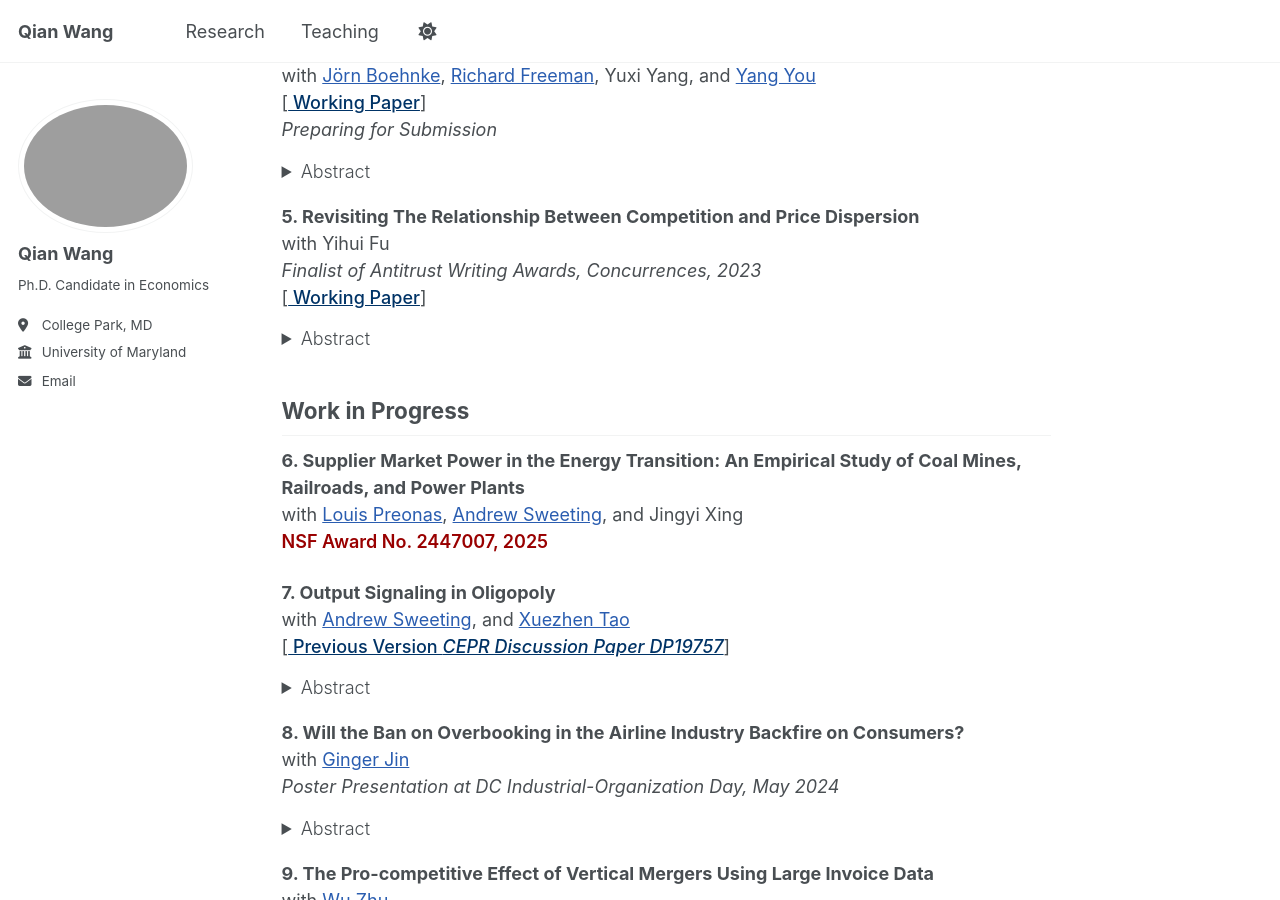
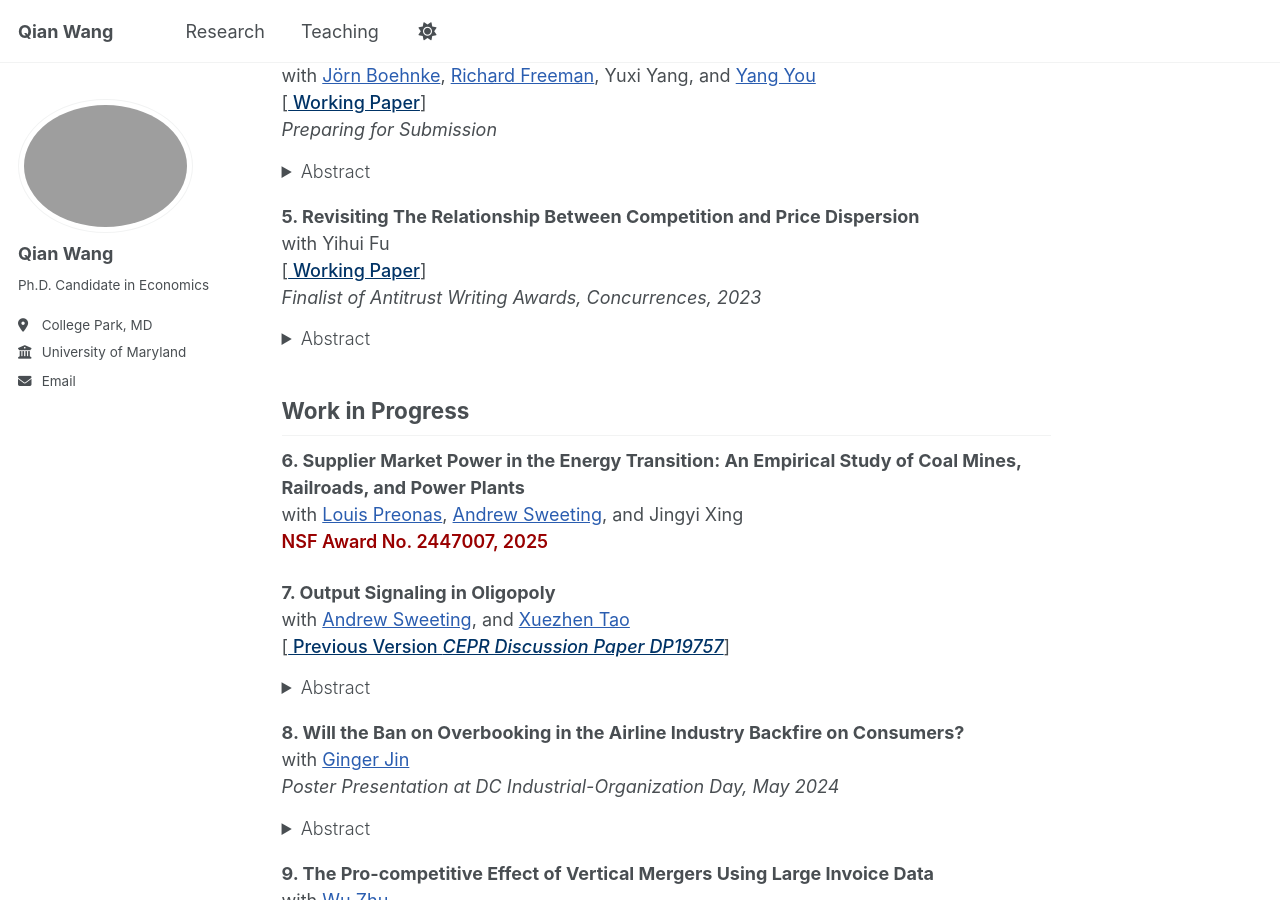
Before and after one commit to qwang819/qwang819.github.io, a Jekyll site: the page built from _pages/about.md, in a window 1280 px wide and 900 px high, scrolled down 1044 px. Built offline with Jekyll 4.4.1, drawn with Linux system fonts in a browser that asks for light colours; a script that is not in the unit is left out.

```diff
--- a/_pages/about.md
+++ b/_pages/about.md
@@ -67,9 +67,9 @@ Working Paper</a>]
 
 **5. Revisiting The Relationship Between Competition and Price Dispersion**
 with Yihui Fu
-*Finalist of Antitrust Writing Awards, Concurrences, 2023*
 [<a href="https://www.dropbox.com/scl/fi/cwe8wjpc9m2pyeo3v6frn/airline_price_dispersion.pdf?rlkey=x8mmmu6po61mmyfe6ltvksy0b&st=3qs6mtej&dl=0" style="color:#003366; font-weight:550">
 Working Paper</a>]
+*Finalist of Antitrust Writing Awards, Concurrences, 2023*
 <details style="margin-top: -0.5rem; margin-bottom: 1rem;">
   <summary><span style="font-weight:300;">Abstract</span></summary>
   <p style="text-align: justify;">
```
